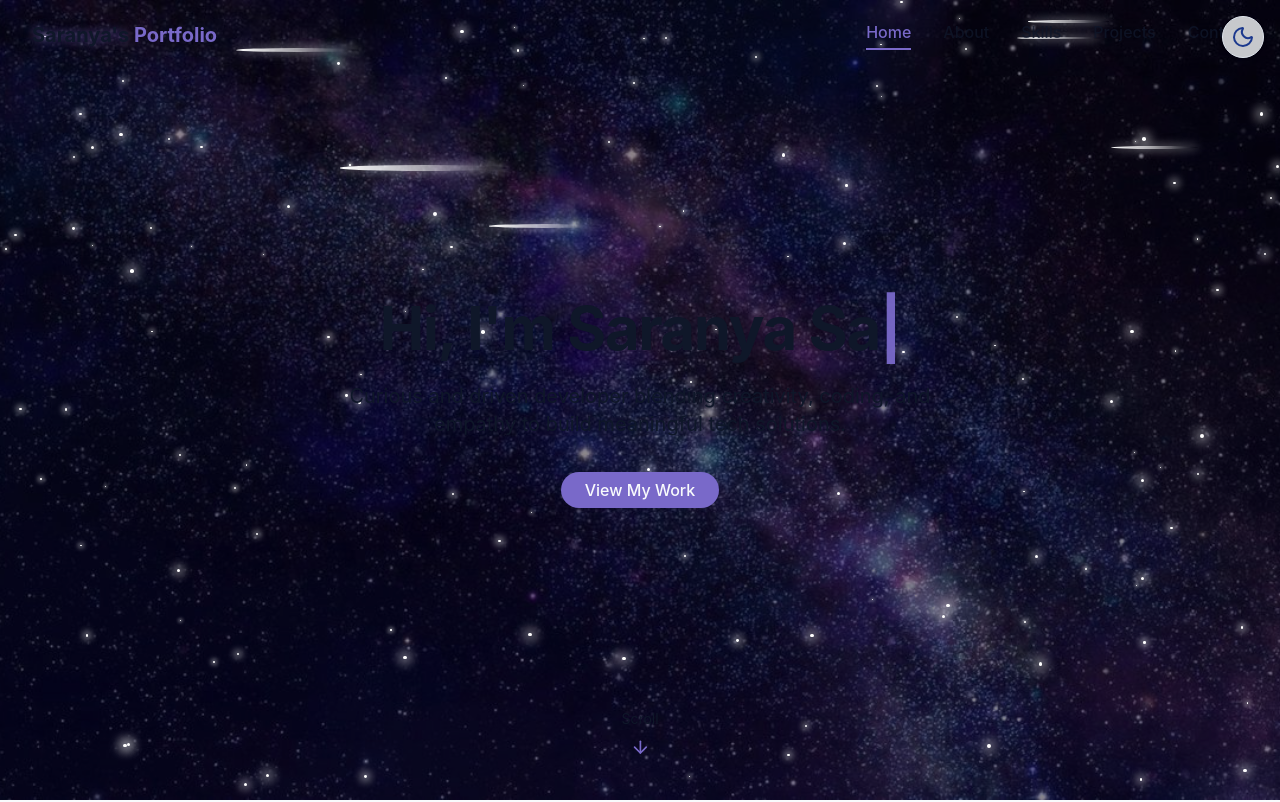
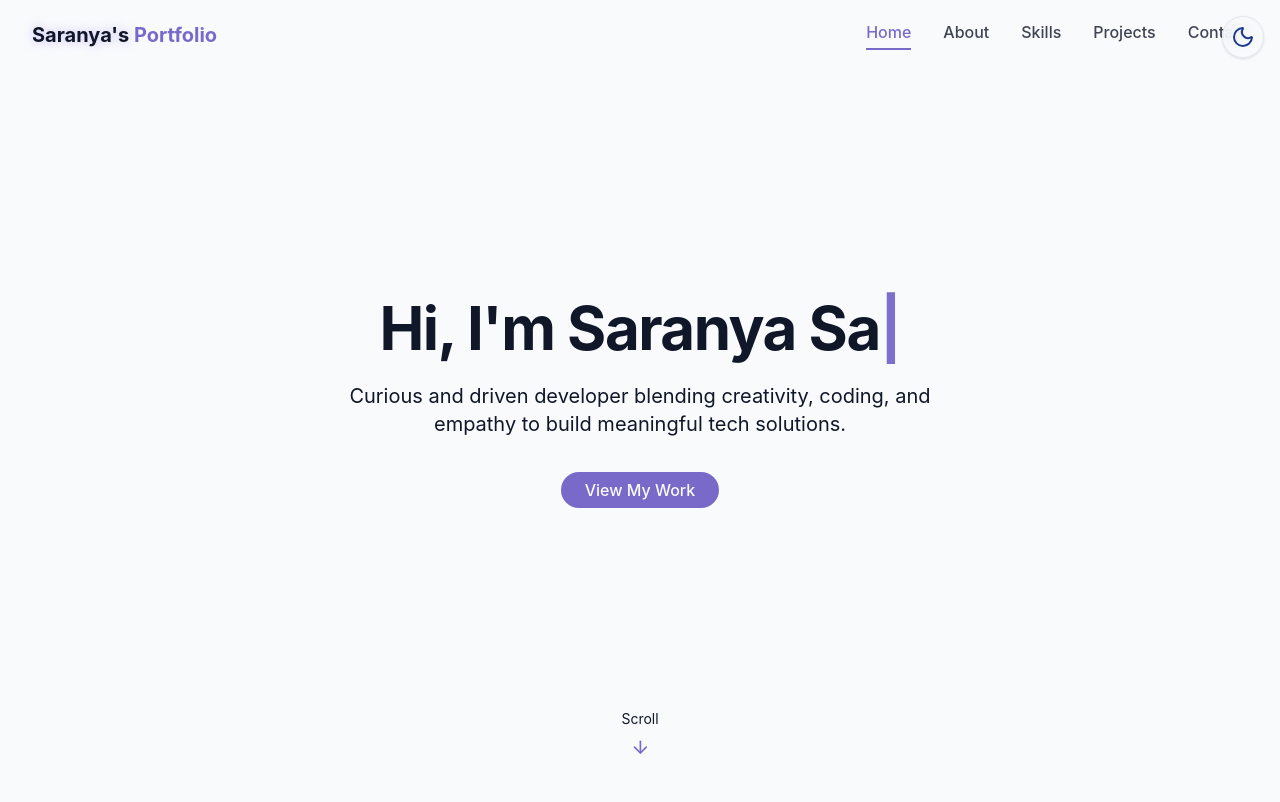
Before and after one commit to saranyasa-siza/My-Portfolio, a React (Vite) app in the folder vite-project/: page / in a window 1280 px wide. Shown: the top 802 px of the page. Built offline with nearby package versions, Linux system fonts and the light colour scheme.

Commit message:
background changed

```diff
--- a/vite-project/src/components/StarBackground.jsx
+++ b/vite-project/src/components/StarBackground.jsx
@@ -3,13 +3,25 @@ import { useEffect, useState } from "react";
 export const StarBackground = () => {
   const [stars, setStars] = useState([]);
   const [meteors, setMeteors] = useState([]);
+  const [isDark, setIsDark] = useState(() =>
+    document.documentElement.classList.contains("dark")
+  );
 
   useEffect(() => {
     generateStars();
     generateMeteors();
     const handleResize = () => generateStars();
     window.addEventListener("resize", handleResize);
-    return () => window.removeEventListener("resize", handleResize);
+
+    const observer = new MutationObserver(() =>
+      setIsDark(document.documentElement.classList.contains("dark"))
+    );
+    observer.observe(document.documentElement, { attributeFilter: ["class"] });
+
+    return () => {
+      window.removeEventListener("resize", handleResize);
+      observer.disconnect();
+    };
   }, []);
 
   const generateStars = () => {
@@ -26,19 +38,21 @@ export const StarBackground = () => {
   };
 
   const generateMeteors = () => {
-    setMeteors(Array.from({ length: 6 }, (_, i) => ({
+    setMeteors(Array.from({ length: 4 }, (_, i) => ({
       id: i,
       size: Math.random() * 2 + 1,
       x: Math.random() * 100,
-      y: Math.random() * 30,
-      delay: Math.random() * 20,
-      duration: Math.random() * 3 + 3,
+      y: Math.random() * 20,
+      delay: Math.random() * 15,
+      animationDuration: Math.random() * 3 + 3,
     })));
   };
 
   return (
     <div className="fixed inset-0 overflow-hidden pointer-events-none z-0">
-      {/* Space background with zoom effect */}
+      {/* Space background + zoom — dark mode only */}
+      {isDark && (
+        <>
           <div
             style={{
               position: "absolute",
@@ -50,11 +64,12 @@ export const StarBackground = () => {
               transformOrigin: "center center",
             }}
           />
-      {/* Dark overlay so text stays readable */}
           <div style={{ position: "absolute", inset: 0, background: "rgba(0,0,0,0.45)" }} />
+        </>
+      )}
 
-      {/* Twinkling stars */}
-      {stars.map((star) => (
+      {/* Stars — dark mode only */}
+      {isDark && stars.map((star) => (
         <div
           key={star.id}
           style={{
@@ -71,20 +86,18 @@ export const StarBackground = () => {
         />
       ))}
 
-      {/* Meteors */}
-      {meteors.map((meteor) => (
+      {/* Meteors — original behavior, dark mode only */}
+      {isDark && meteors.map((meteor) => (
         <div
           key={meteor.id}
+          className="meteor animate-meteor"
           style={{
-            position: "absolute",
-            width: meteor.size * 60 + "px",
+            width: meteor.size * 50 + "px",
             height: meteor.size * 2 + "px",
             left: meteor.x + "%",
             top: meteor.y + "%",
-            borderRadius: "50%",
-            background: "linear-gradient(to right, white, rgba(255,255,255,0.6), transparent)",
-            boxShadow: "0 0 8px 2px rgba(255,255,255,0.3)",
-            animation: `meteor ${meteor.duration}s linear ${meteor.delay}s infinite`,
+            animationDelay: meteor.delay + "s",
+            animationDuration: meteor.animationDuration + "s",
           }}
         />
       ))}
```
Also changed, not shown: vite-project/public/projects/space3.jpg (added). Lines whose indentation alone changed are shown as unchanged.
